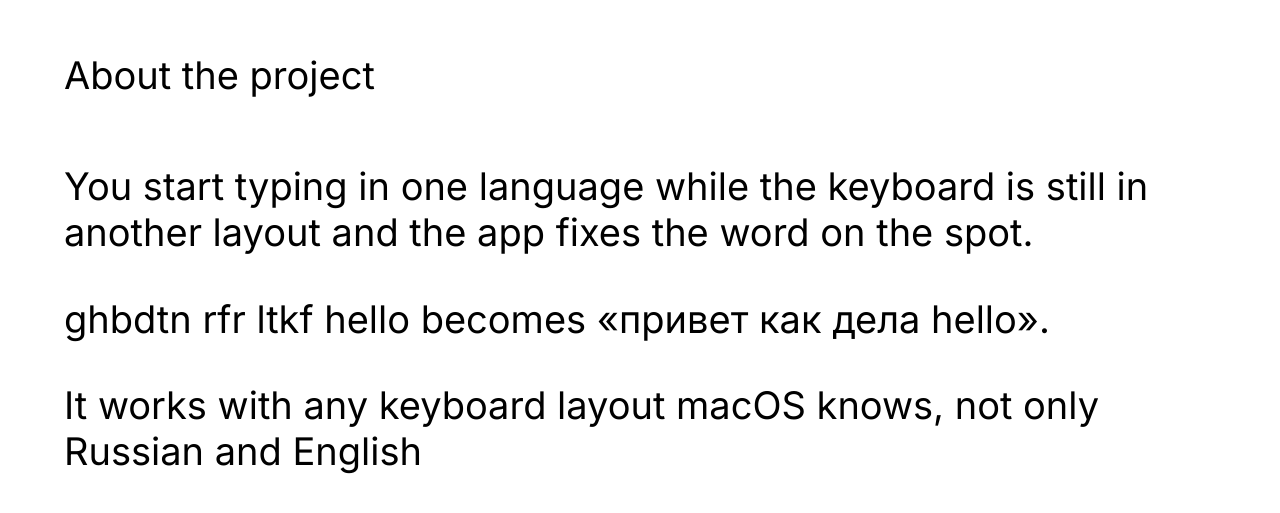
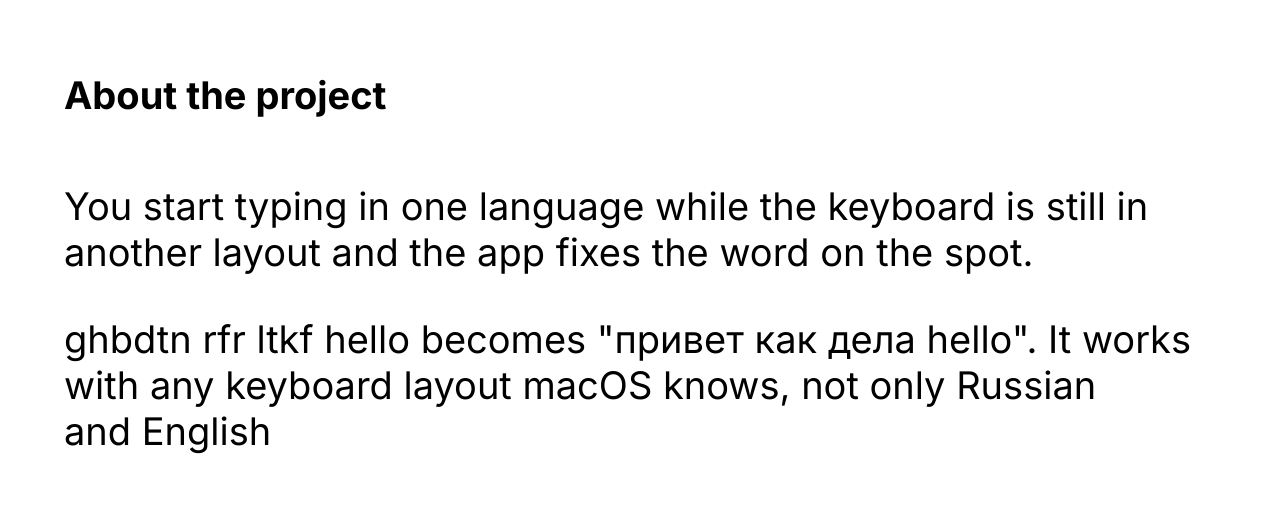
Before and after one commit to mikakostoev/ghbdtn-vbh, a plain HTML site: page index.html in a window 1280 px wide. Shown: the part 1736-2249 px from the top of the page. Drawn offline with Linux system fonts and the light colour scheme.

Commit message:
Rewrite About the project as two paragraphs
Bold the heading and merge the example with the any-layout line, using straight quotes around the converted phrase.

Co-authored-by: mikakostoev <mikakostoev@gmail.com>

```diff
--- a/index.html
+++ b/index.html
@@ -13,7 +13,7 @@
 <link rel="apple-touch-icon" href="icon-light.png">
 <link rel="preconnect" href="https://fonts.googleapis.com">
 <link rel="preconnect" href="https://fonts.gstatic.com" crossorigin>
-<link rel="stylesheet" href="https://fonts.googleapis.com/css2?family=Inter:wght@400;500&display=swap">
+<link rel="stylesheet" href="https://fonts.googleapis.com/css2?family=Inter:wght@400;500;700&display=swap">
 <style>
 /* Type sizes come from the Figma frames: Small phone 320, Phone 390, Tablet 768, Laptop 1280, Desktop 1440, Ultrawide 1920. */
 :root {
@@ -55,7 +55,7 @@ section { display: flex; flex-direction: column; justify-content: center; min-he
 @media (min-width: 1280px) { .intro p { margin-left: 50%; } }
 
 .about { gap: var(--gap); line-height: 1.22; }
-.about h2 { font: inherit; line-height: 1.2; }
+.about h2 { font: inherit; font-weight: 700; line-height: 1.2; }
 .about div { display: flex; flex-direction: column; gap: var(--gap2); }
 
 .cta { align-items: center; line-height: normal; }
@@ -78,8 +78,7 @@ section { display: flex; flex-direction: column; justify-content: center; min-he
   <h2>About the project</h2>
   <div>
     <p>You start typing in one language while the keyboard is still in another layout and the app fixes the word on the spot.</p>
-    <p>ghbdtn rfr ltkf hello becomes «привет как дела hello».</p>
-    <p>It works with any keyboard layout macOS knows, not only Russian and English</p>
+    <p>ghbdtn rfr ltkf hello becomes "привет как дела hello". It works with any keyboard layout macOS knows, not only Russian and English</p>
   </div>
 </section>
 
```
